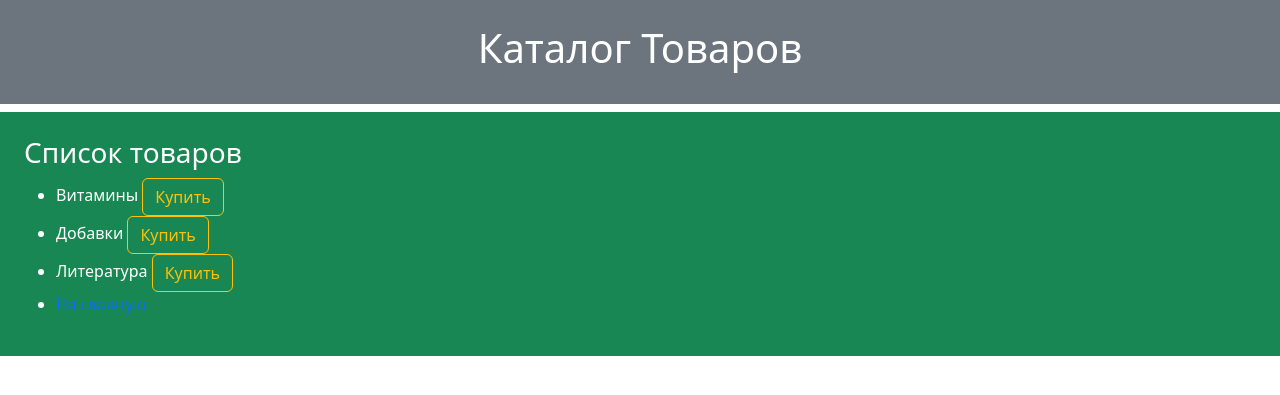
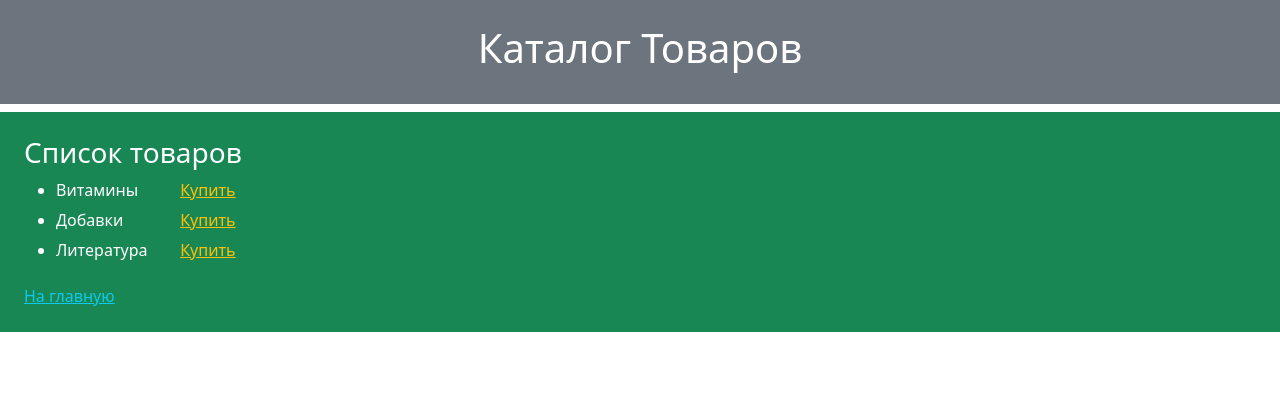
Before and after one commit to dmitry-sol/Module_18, a Django app: page /third_task/page1.html in a window 1280 px wide. Shown: the top 395 px of the page. Run offline with Django 5.2, Linux system fonts and the light colour scheme.

Commit message:
Редакция page1

```diff
--- a/UrbanDjango/templates/third_task/page1.html
+++ b/UrbanDjango/templates/third_task/page1.html
@@ -15,13 +15,15 @@
         <h3>Список товаров</h3>
         <ul>
             {% for key, value in items.items %}
-                <li>
-                    {{ value }}
-                    <a href="#" class="btn btn-outline-warning">Купить</a>
-                </li>
+            <li>
+                <div style="height: 30px">
+                    <div class="h-100 d-inline-block" style="width: 120px">{{ value }}</div>
+                    <div class="h-100 d-inline-block" style="width: 120px"><a href="#" class="text-warning">Купить</a></div>
+                </div>
+            </li>
             {% endfor %}
-            <li><a href="{% url 'third_index' %}">На главную</a>
         </ul>
+        <a href="{% url 'third_index' %}" class="text-info">На главную</a>
     </div>
 </body>
 </html>
```
Also changed, not shown: draft_3.html (added, +22 -0 lines), 1 other file.
